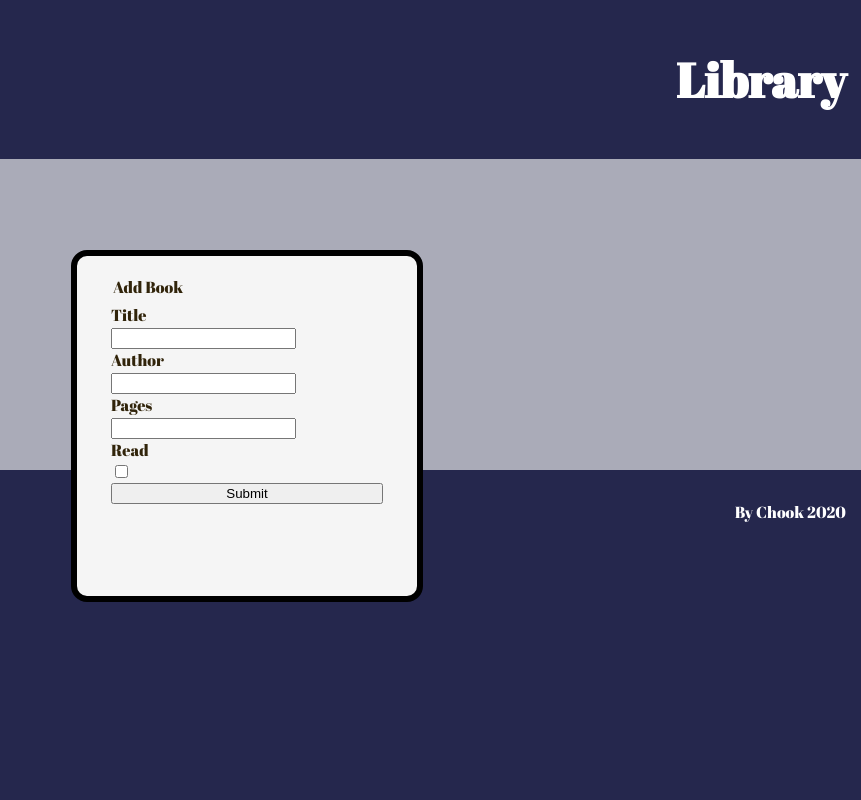
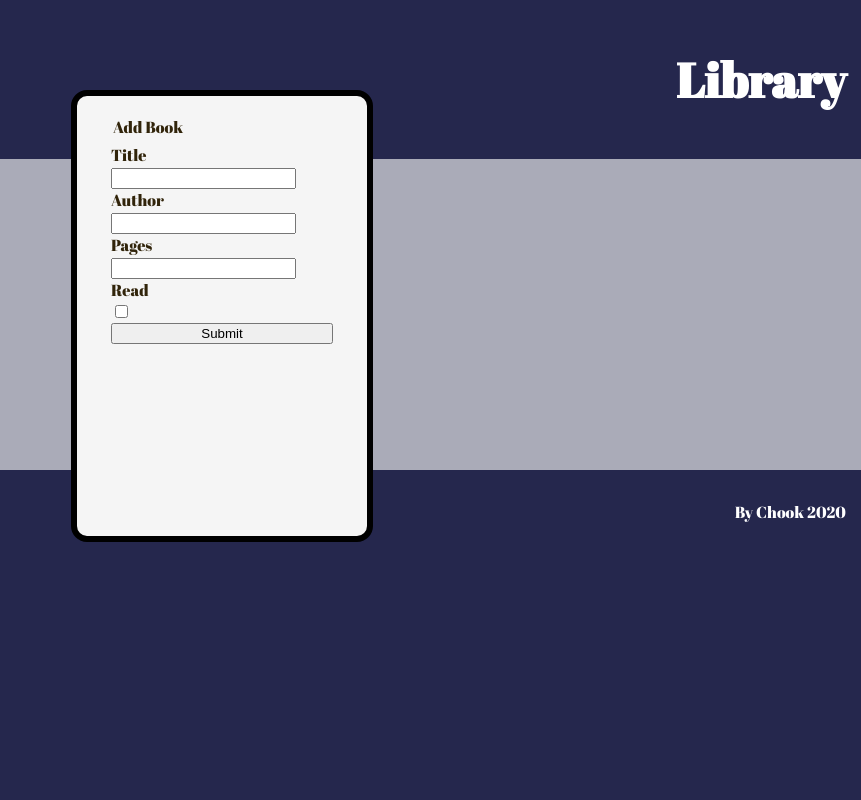
Before and after one commit to ChargrilledChook/library, a website: page index.html in a window 1280 px wide. Both pictures are taken after a click on the button "Add Book". Shown: the full height of the page, 419-1280 px from the left. Drawn offline with Linux system fonts and the light colour scheme.

Commit message:
experiment with modal

```diff
--- a/main.css
+++ b/main.css
@@ -81,11 +81,11 @@ main {
 
 /* Citation - https://stackoverflow.com/questions/20944334/how-to-center-a-modal-window-on-a-page */
 .modal {
-  width: 300px;
-  height: 300px;
+  width: 250px;
+  height: 400px;
   position: absolute;
   left: 50%;
-  top: 50%;
+  top: 30%;
   margin-left: -150px;
   margin-top: -150px;
 }
```
